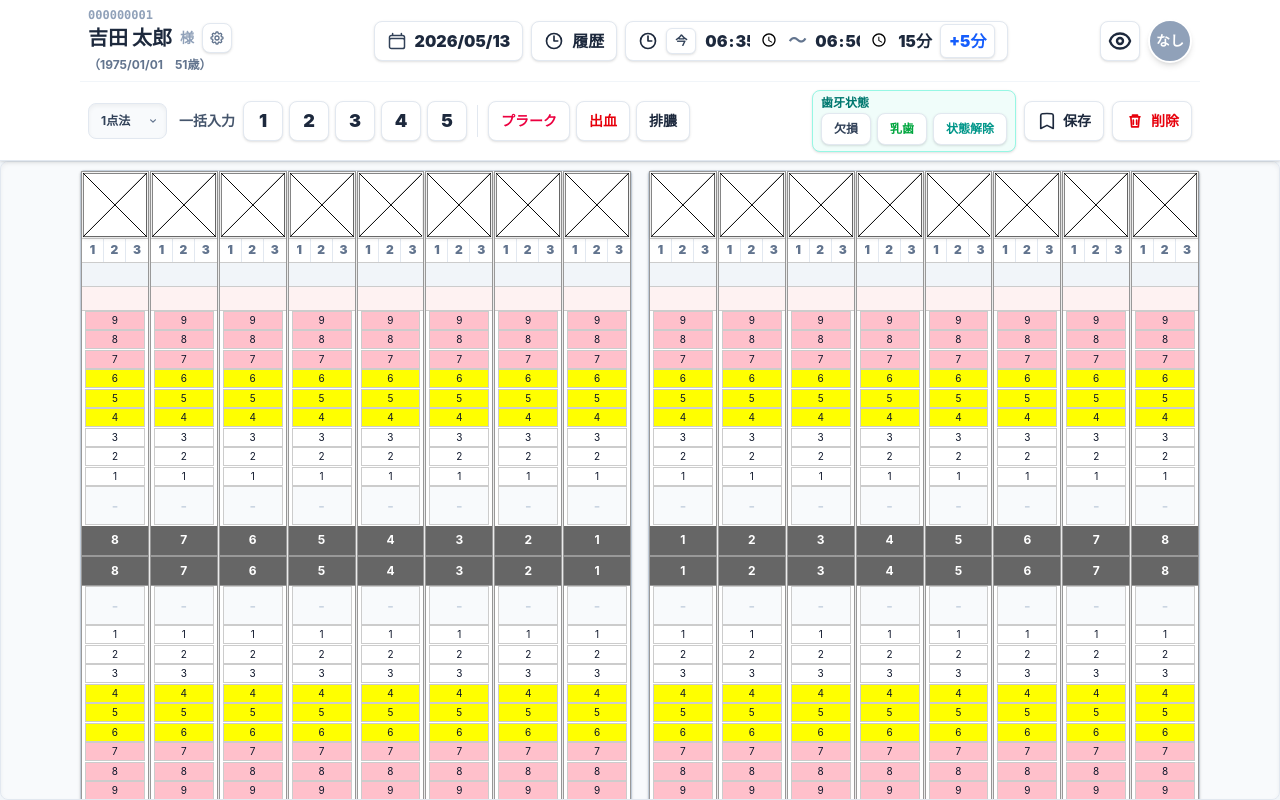
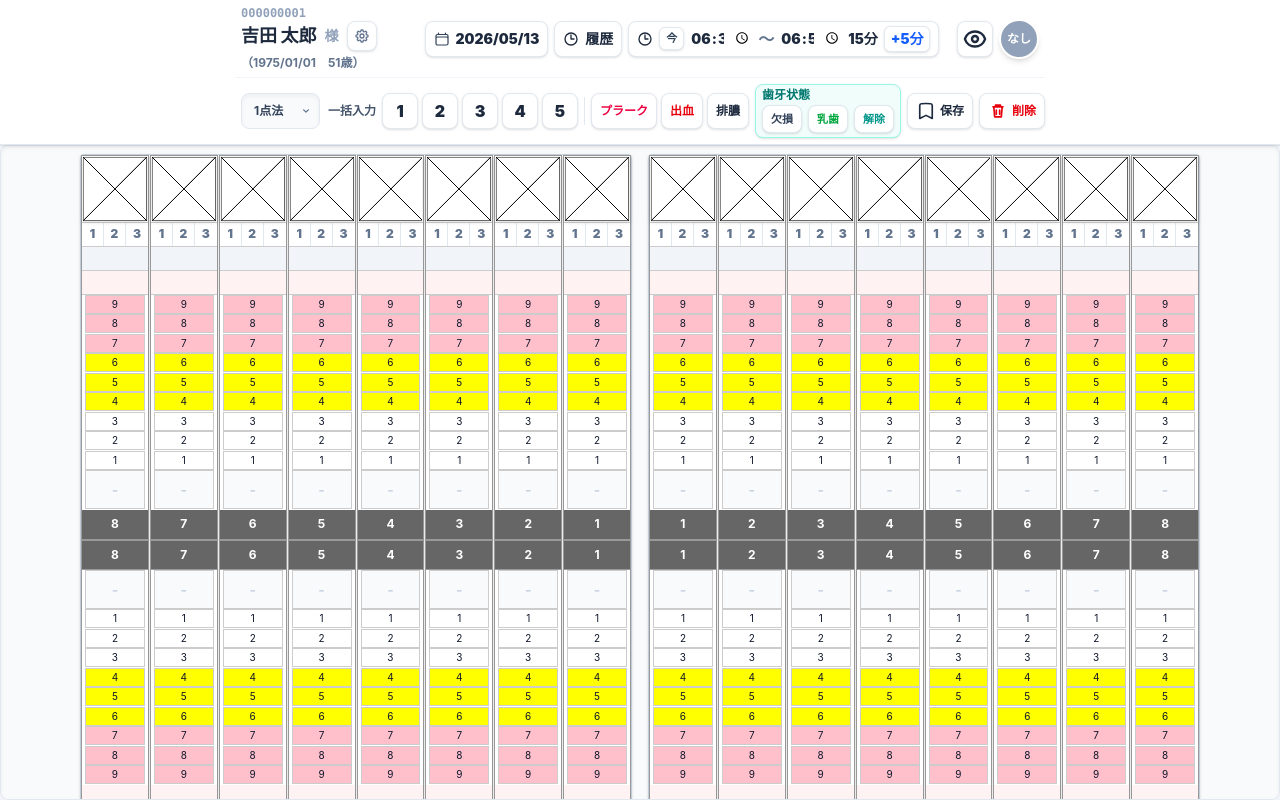
Before and after one commit to aitest496-admin/poket-plaque, a React (Vite) app: page / in a window 1280 px wide. Built offline with nearby package versions, Linux system fonts and the light colour scheme.

Commit message:
chore: deploy app updates

```diff
--- a/App.tsx
+++ b/App.tsx
@@ -1801,12 +1801,12 @@ const App: React.FC = () => {
 
             {/* Header - Compact (Hidden on print) */}
             <header className="bg-white shadow-sm border-b border-slate-200 sticky top-0 z-50 shrink-0 print:hidden">
-                <div className="w-full max-w-[1120px] mx-auto px-2 py-2 flex items-center justify-between gap-2 border-b border-slate-100">
-                    <div className="flex items-center gap-2 min-w-[210px]">
+                <div className="w-full max-w-[810px] mx-auto px-1.5 py-1.5 flex items-center justify-between gap-1.5 border-b border-slate-100">
+                    <div className="flex items-center gap-1.5 min-w-[168px]">
                         <div className="flex flex-col">
                             <span className="font-mono font-bold text-slate-400 text-xs leading-tight">000000001</span>
                             <div className="flex items-center gap-2">
-                                <span className="font-black text-slate-800 text-xl leading-none">吉田 太郎</span>
+                                <span className="font-black text-slate-800 text-lg leading-none">吉田 太郎</span>
                                 <span className="text-slate-400 font-bold text-sm">様</span>
                                 <button
                                     onPointerDown={() => setIsSettingsOpen(true)}
@@ -1823,13 +1823,13 @@ const App: React.FC = () => {
                         </div>
                     </div>
 
-                    <div className="flex items-center gap-2 justify-center flex-1 min-w-0">
+                    <div className="flex items-center gap-1.5 justify-center flex-1 min-w-0">
                         <button
                             onPointerDown={() => !isPreviewMode && !isCompareMode && setIsCalendarOpen(true)}
                             disabled={isPreviewMode || isCompareMode}
-                            className={`h-10 bg-white border border-slate-200 rounded-lg px-3 text-base font-black text-slate-800 shadow-sm flex items-center gap-2 hover:bg-slate-50 active:bg-slate-100 transition-colors ${isPreviewMode || isCompareMode ? 'opacity-70 pointer-events-none' : ''}`}
+                            className={`h-9 bg-white border border-slate-200 rounded-lg px-2 text-sm font-black text-slate-800 shadow-sm flex items-center gap-1.5 hover:bg-slate-50 active:bg-slate-100 transition-colors ${isPreviewMode || isCompareMode ? 'opacity-70 pointer-events-none' : ''}`}
                         >
-                            <svg xmlns="http://www.w3.org/2000/svg" fill="none" viewBox="0 0 24 24" strokeWidth={1.8} stroke="currentColor" className="w-5 h-5 text-slate-700">
+                            <svg xmlns="http://www.w3.org/2000/svg" fill="none" viewBox="0 0 24 24" strokeWidth={1.8} stroke="currentColor" className="w-4 h-4 text-slate-700">
                                 <path strokeLinecap="round" strokeLinejoin="round" d="M6.75 3v2.25M17.25 3v2.25M3 18.75V7.5a2.25 2.25 0 0 1 2.25-2.25h13.5A2.25 2.25 0 0 1 21 7.5v11.25m-18 0A2.25 2.25 0 0 0 5.25 21h13.5A2.25 2.25 0 0 0 21 18.75m-18 0v-7.5A2.25 2.25 0 0 1 5.25 9h13.5A2.25 2.25 0 0 1 21 11.25v7.5" />
                             </svg>
                             {selectedDate.replace(/-/g, '/')}
@@ -1838,9 +1838,9 @@ const App: React.FC = () => {
                         {!isPreviewMode && !isCompareMode && (
                             <button
                                 onPointerDown={handleLoadLatestHistory}
-                                className="h-10 px-3 bg-white border border-slate-200 rounded-lg text-slate-800 shadow-sm active:scale-95 transition-all flex items-center gap-2 text-base font-black"
+                                className="h-9 px-2 bg-white border border-slate-200 rounded-lg text-slate-800 shadow-sm active:scale-95 transition-all flex items-center gap-1.5 text-sm font-black"
                             >
-                                <svg xmlns="http://www.w3.org/2000/svg" fill="none" viewBox="0 0 24 24" strokeWidth={2} stroke="currentColor" className="w-5 h-5">
+                                <svg xmlns="http://www.w3.org/2000/svg" fill="none" viewBox="0 0 24 24" strokeWidth={2} stroke="currentColor" className="w-4 h-4">
                                     <path strokeLinecap="round" strokeLinejoin="round" d="M12 6v6h4.5m4.5 0a9 9 0 1 1-18 0 9 9 0 0 1 18 0Z" />
                                 </svg>
                                 履歴
@@ -1849,28 +1849,28 @@ const App: React.FC = () => {
 
                         {!isPreviewMode && !isCompareMode && (
                             <div className={`
-                                h-10 flex items-center gap-2 px-3 rounded-lg border shadow-sm transition-all duration-300
+                                h-9 flex items-center gap-1.5 px-2 rounded-lg border shadow-sm transition-all duration-300
                                 ${totalMinutes >= 15
                                     ? 'bg-white border-slate-200'
                                     : 'bg-orange-50 border-orange-200 animate-pulse-slow'}
                             `}>
-                                <svg xmlns="http://www.w3.org/2000/svg" fill="none" viewBox="0 0 24 24" strokeWidth={2} stroke="currentColor" className="w-5 h-5 text-slate-800">
+                                <svg xmlns="http://www.w3.org/2000/svg" fill="none" viewBox="0 0 24 24" strokeWidth={2} stroke="currentColor" className="w-4 h-4 text-slate-800">
                                     <path strokeLinecap="round" strokeLinejoin="round" d="M12 6v6h4.5m4.5 0a9 9 0 1 1-18 0 9 9 0 0 1 18 0Z" />
                                 </svg>
-                                <button onPointerDown={handleNowClick} className="px-2 py-1 bg-white border border-slate-200 rounded-md text-xs font-bold text-slate-700 shadow-sm active:scale-95 transition-all">今</button>
-                                <input type="time" value={startTime} onChange={(e) => handleStartTimeChange(e.target.value)} className="bg-transparent border-none focus:ring-0 text-base font-black text-slate-800 w-[76px] text-center p-0" />
-                                <span className="text-slate-500 text-lg font-black">〜</span>
-                                <input type="time" value={endTime} onChange={(e) => handleEndTimeChange(e.target.value)} className="bg-transparent border-none focus:ring-0 text-base font-black text-slate-800 w-[76px] text-center p-0" />
-                                <span className={`text-base font-black ${totalMinutes < 15 ? 'text-orange-700' : 'text-slate-800'}`}>{totalMinutes}分</span>
-                                <button onPointerDown={handleAdd5Min} className="px-2 py-1 bg-white border border-slate-200 rounded-md shadow-sm text-blue-600 text-base font-black hover:bg-blue-50 active:scale-95 transition-all">+5分</button>
+                                <button onPointerDown={handleNowClick} className="px-1.5 py-0.5 bg-white border border-slate-200 rounded-md text-[11px] font-bold text-slate-700 shadow-sm active:scale-95 transition-all">今</button>
+                                <input type="time" value={startTime} onChange={(e) => handleStartTimeChange(e.target.value)} className="bg-transparent border-none focus:ring-0 text-sm font-black text-slate-800 w-[62px] text-center p-0" />
+                                <span className="text-slate-500 text-base font-black">〜</span>
+                                <input type="time" value={endTime} onChange={(e) => handleEndTimeChange(e.target.value)} className="bg-transparent border-none focus:ring-0 text-sm font-black text-slate-800 w-[62px] text-center p-0" />
+                                <span className={`text-sm font-black ${totalMinutes < 15 ? 'text-orange-700' : 'text-slate-800'}`}>{totalMinutes}分</span>
+                                <button onPointerDown={handleAdd5Min} className="px-1.5 py-0.5 bg-white border border-slate-200 rounded-md shadow-sm text-blue-600 text-sm font-black hover:bg-blue-50 active:scale-95 transition-all">+5分</button>
                             </div>
                         )}
                     </div>
 
-                    <div className="flex items-center gap-2 justify-end min-w-[108px]">
+                    <div className="flex items-center gap-1.5 justify-end min-w-[84px]">
                         <WithTooltip label={isPreviewMode ? "閉じる" : "プレビュー"} showLabels={showLabels}>
                             <button
-                                className={`w-10 h-10 border rounded-lg shadow-sm active:scale-95 transition-all flex items-center justify-center ${isPreviewMode ? 'bg-slate-800 text-white border-slate-900' : 'bg-white text-slate-800 border-slate-200'}`}
+                                className={`w-9 h-9 border rounded-lg shadow-sm active:scale-95 transition-all flex items-center justify-center ${isPreviewMode ? 'bg-slate-800 text-white border-slate-900' : 'bg-white text-slate-800 border-slate-200'}`}
                                 onPointerDown={() => {
                                     if (isPreviewMode) {
                                         setIsPreviewMode(false); setIsPisaPreview(false); setShowFurcation(false); setPreviewPlaqueMode('all'); setIsCompareMode(false); setCompareTargetDates([]); setZoomLevel(0.7); setPreviewContentHeight(0);
@@ -1890,7 +1890,7 @@ const App: React.FC = () => {
                         <WithTooltip label={`実施者: ${selectedExaminer.name}`} showLabels={showLabels}>
                             <button
                                 onPointerDown={() => setIsExaminerModalOpen(true)}
-                                className={`w-11 h-11 rounded-full flex items-center justify-center text-white font-black text-sm shadow-md active:scale-95 transition-all border-2 border-white ${selectedExaminer.color}`}
+                                className={`w-10 h-10 rounded-full flex items-center justify-center text-white font-black text-xs shadow-md active:scale-95 transition-all border-2 border-white ${selectedExaminer.color}`}
                             >
                                 {getExaminerShortLabel(selectedExaminer)}
                             </button>
@@ -1898,37 +1898,37 @@ const App: React.FC = () => {
                     </div>
                 </div>
 
-                <div className="w-full max-w-[1120px] mx-auto px-2 py-2 flex items-center justify-between gap-2">
+                <div className="w-full max-w-[810px] mx-auto px-1.5 py-1.5 flex items-center justify-between gap-1.5">
                     {/* Left Group */}
-                    <div className="flex items-center gap-3 shrink-0 min-w-0">
+                    <div className="flex items-center gap-2 shrink-0 min-w-0">
                         <MethodSelector current={measurementMethod} onChange={(m) => { setMeasurementMethod(m); if (m !== '6-point') setIsPisaPreview(false); }} />
                         <div className={`${measurementMethod === '1-point' || isPreviewMode || isCompareMode ? 'hidden' : 'block'}`}>
                             <MiniMap current={currentQuadrant} onSelect={setCurrentQuadrant} />
                         </div>
                         {!isPreviewMode && !isCompareMode && (
-                            <div className="flex items-center gap-2 min-w-0">
-                                <span className="text-sm font-black text-slate-600 whitespace-nowrap">一括入力</span>
-                                <div className="flex items-center gap-1.5">
+                            <div className="flex items-center gap-1.5 min-w-0">
+                                <span className="text-xs font-black text-slate-600 whitespace-nowrap">一括入力</span>
+                                <div className="flex items-center gap-1">
                                     {([1, 2, 3, 4, 5] as const).map(value => (
                                         <button
                                             key={value}
                                             onPointerDown={() => handleBulkPocketDepth(value)}
-                                            className="h-10 w-10 rounded-lg bg-white border border-slate-200 text-slate-800 text-lg font-black shadow-sm hover:bg-blue-50 hover:border-blue-300 hover:text-blue-700 active:scale-95 transition-all"
+                                            className="h-9 w-9 rounded-lg bg-white border border-slate-200 text-slate-800 text-base font-black shadow-sm hover:bg-blue-50 hover:border-blue-300 hover:text-blue-700 active:scale-95 transition-all"
                                             title={`全顎のポケットに${value}mmを入力`}
                                         >
                                             {value}
                                         </button>
                                     ))}
-                                    <div className="w-px h-8 bg-slate-200 mx-1" />
-                                    <button onPointerDown={() => handleBulkToggleMeasurement('plaque')} className="h-10 px-3 rounded-lg bg-white border border-slate-200 text-rose-600 text-sm font-black shadow-sm hover:bg-rose-50 hover:border-rose-200 active:scale-95 transition-all" title="全顎のプラークをON/OFF">プラーク</button>
-                                    <button onPointerDown={() => handleBulkToggleMeasurement('bleeding')} className="h-10 px-3 rounded-lg bg-white border border-slate-200 text-red-600 text-sm font-black shadow-sm hover:bg-red-50 hover:border-red-200 active:scale-95 transition-all" title="全顎の出血をON/OFF">出血</button>
-                                    <button onPointerDown={() => handleBulkToggleMeasurement('pus')} className="h-10 px-3 rounded-lg bg-white border border-slate-200 text-slate-800 text-sm font-black shadow-sm hover:bg-slate-100 hover:border-slate-300 active:scale-95 transition-all" title="全顎の排膿をON/OFF">排膿</button>
+                                    <div className="w-px h-7 bg-slate-200 mx-0.5" />
+                                    <button onPointerDown={() => handleBulkToggleMeasurement('plaque')} className="h-9 px-2 rounded-lg bg-white border border-slate-200 text-rose-600 text-xs font-black shadow-sm hover:bg-rose-50 hover:border-rose-200 active:scale-95 transition-all" title="全顎のプラークをON/OFF">プラーク</button>
+                                    <button onPointerDown={() => handleBulkToggleMeasurement('bleeding')} className="h-9 px-2 rounded-lg bg-white border border-slate-200 text-red-600 text-xs font-black shadow-sm hover:bg-red-50 hover:border-red-200 active:scale-95 transition-all" title="全顎の出血をON/OFF">出血</button>
+                                    <button onPointerDown={() => handleBulkToggleMeasurement('pus')} className="h-9 px-2 rounded-lg bg-white border border-slate-200 text-slate-800 text-xs font-black shadow-sm hover:bg-slate-100 hover:border-slate-300 active:scale-95 transition-all" title="全顎の排膿をON/OFF">排膿</button>
                                 </div>
                             </div>
                         )}
                     </div>
 
-                    <div className="flex items-center gap-2 shrink-0">
+                    <div className="flex items-center gap-1.5 shrink-0">
                         {(isPreviewMode || isCompareMode) && (
                             <div className="flex items-center gap-1 bg-white border border-slate-200 rounded-lg p-0.5 shadow-sm h-9">
                                 <button onPointerDown={handleZoomOut} className="w-8 h-full flex items-center justify-center text-slate-600 hover:bg-slate-100 rounded active:bg-slate-200 transition-colors font-bold text-lg leading-none pb-1" title="縮小">−</button>
@@ -1954,24 +1954,24 @@ const App: React.FC = () => {
                         )}
                         {/* Bulk Status (Edit Mode only) */}
                         {!isPreviewMode && !isCompareMode && (
-                            <div className="flex flex-col gap-1 bg-teal-50 border border-teal-200 rounded-lg px-2 py-1.5 shadow-sm">
+                            <div className="flex flex-col gap-1 bg-teal-50 border border-teal-200 rounded-lg px-1.5 py-1 shadow-sm">
                                 <span className="text-xs font-black text-teal-700 leading-none">歯牙状態</span>
                                 <div className="flex items-center gap-1.5">
                                 <WithTooltip label="全顎欠損" showLabels={showLabels}>
-                                    <button onPointerDown={() => handleBulkStatusChange('all_missing')} className="h-8 px-3 text-xs font-black bg-white text-slate-700 border border-slate-200 rounded-lg hover:bg-slate-50 shadow-sm transition-colors">欠損</button>
+                                    <button onPointerDown={() => handleBulkStatusChange('all_missing')} className="h-7 px-2 text-[11px] font-black bg-white text-slate-700 border border-slate-200 rounded-lg hover:bg-slate-50 shadow-sm transition-colors">欠損</button>
                                 </WithTooltip>
                                 <WithTooltip label="全顎乳歯" showLabels={showLabels}>
-                                    <button onPointerDown={() => handleBulkStatusChange('all_primary')} className="h-8 px-3 text-xs font-black bg-white text-green-600 border border-slate-200 rounded-lg hover:bg-green-50 shadow-sm transition-colors">乳歯</button>
+                                    <button onPointerDown={() => handleBulkStatusChange('all_primary')} className="h-7 px-2 text-[11px] font-black bg-white text-green-600 border border-slate-200 rounded-lg hover:bg-green-50 shadow-sm transition-colors">乳歯</button>
                                 </WithTooltip>
                                 <WithTooltip label="全て永久歯に戻す" showLabels={showLabels}>
-                                    <button onPointerDown={() => handleBulkStatusChange('reset')} className="h-8 px-3 text-xs font-black bg-white text-teal-600 border border-slate-200 rounded-lg hover:bg-teal-50 shadow-sm transition-colors">状態解除</button>
+                                    <button onPointerDown={() => handleBulkStatusChange('reset')} className="h-7 px-2 text-[11px] font-black bg-white text-teal-600 border border-slate-200 rounded-lg hover:bg-teal-50 shadow-sm transition-colors">解除</button>
                                 </WithTooltip>
                                 </div>
                             </div>
                         )}
                         {!isPreviewMode && (
                             <WithTooltip label="保存" showLabels={showLabels}>
-                                <button className="h-10 px-3 bg-white border border-slate-200 rounded-lg text-slate-800 hover:text-blue-600 flex items-center justify-center gap-1.5 shadow-sm active:scale-95 transition-all text-sm font-black" onPointerDown={() => handleSave()}>
+                                <button className="h-9 px-2 bg-white border border-slate-200 rounded-lg text-slate-800 hover:text-blue-600 flex items-center justify-center gap-1 shadow-sm active:scale-95 transition-all text-xs font-black" onPointerDown={() => handleSave()}>
                                     <svg xmlns="http://www.w3.org/2000/svg" fill="none" viewBox="0 0 24 24" strokeWidth={2} stroke="currentColor" className="w-5 h-5"><path strokeLinecap="round" strokeLinejoin="round" d="M17.593 3.322c1.1.128 1.907 1.077 1.907 2.185V21L12 17.25 4.5 21V5.507c0-1.108.806-2.057 1.907-2.185a48.507 48.507 0 0 1 11.186 0Z" /></svg>
                                     保存
                                 </button>
@@ -1980,7 +1980,7 @@ const App: React.FC = () => {
 
                         {!isPreviewMode && (
                             <WithTooltip label="リセット / 削除" showLabels={showLabels}>
-                                <button className="h-10 px-3 bg-white border border-slate-200 rounded-lg text-red-600 hover:bg-red-50 flex items-center justify-center gap-1.5 shadow-sm active:scale-95 transition-all text-sm font-black" onPointerDown={() => setIsDeleteModalOpen(true)}>
+                                <button className="h-9 px-2 bg-white border border-slate-200 rounded-lg text-red-600 hover:bg-red-50 flex items-center justify-center gap-1 shadow-sm active:scale-95 transition-all text-xs font-black" onPointerDown={() => setIsDeleteModalOpen(true)}>
                                     <svg xmlns="http://www.w3.org/2000/svg" fill="none" viewBox="0 0 24 24" strokeWidth={2} stroke="currentColor" className="w-5 h-5"><path strokeLinecap="round" strokeLinejoin="round" d="M6 7h12M9 7V5h6v2m-8 0 1 12h8l1-12M10 11v5m4-5v5" /></svg>
                                     削除
                                 </button>
```
